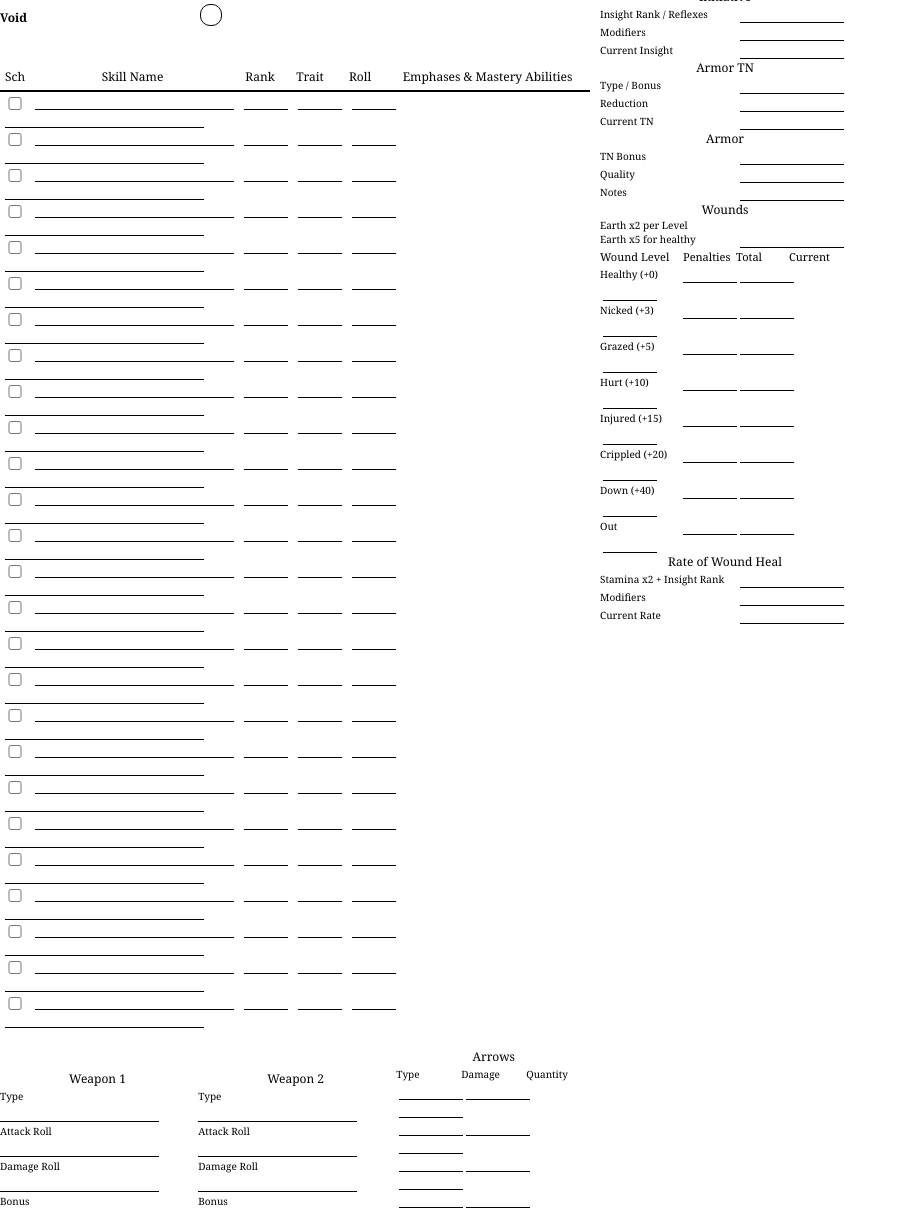
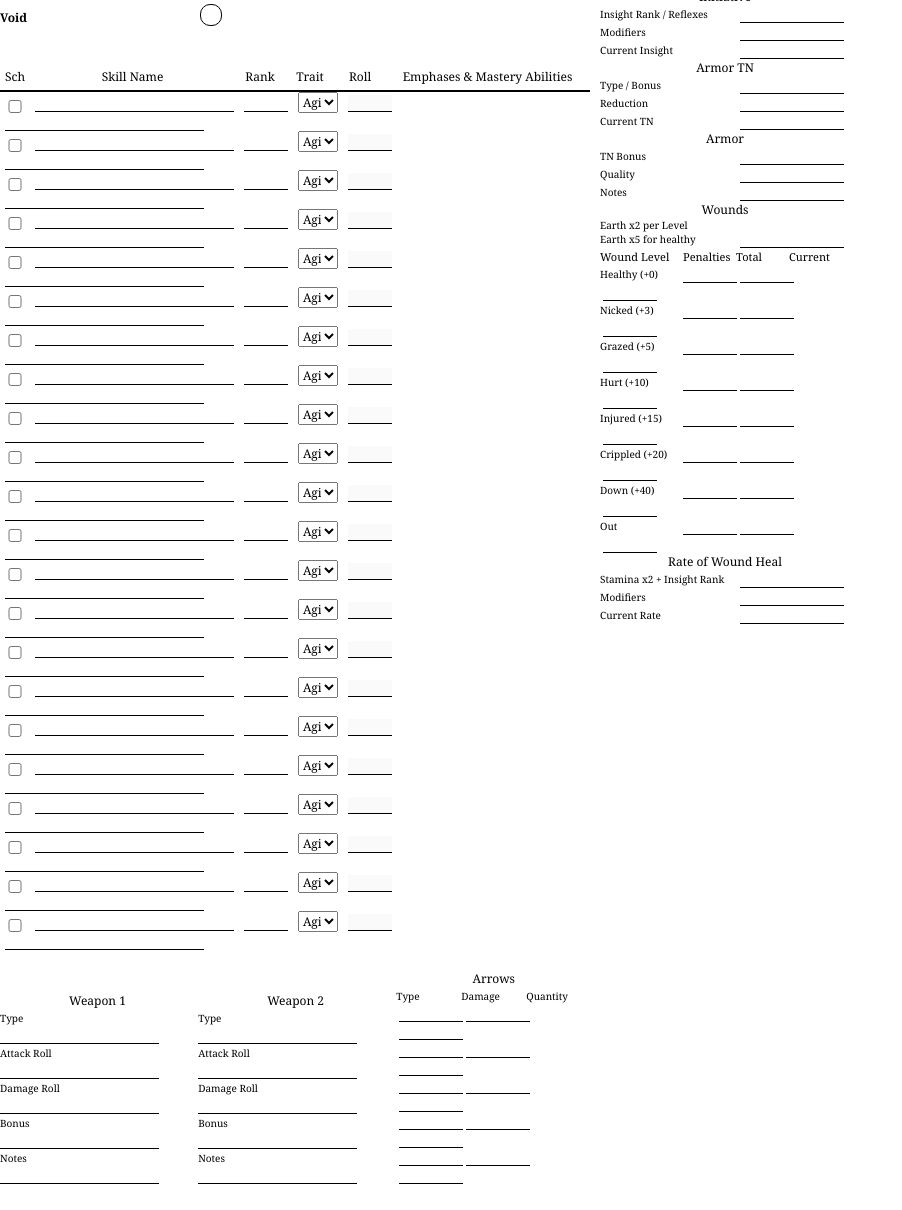
Before and after one commit to graycodes/L5R-Character-Sheet, a plain HTML site: page index.html in a window 1280 px wide. Shown: the part 367-1577 px from the top of the page, without its empty margins (0-902 px from the left). After the commit the page ends 1551 px from the top, so only its background shows below. Drawn offline with nearby package versions, Linux system fonts and the light colour scheme.

Commit message:
Added functionality to skills, roll column

```diff
--- a/index.html
+++ b/index.html
@@ -16,23 +16,23 @@
 		<div id="rings">
 			<div class="ring earth">
 				<label for="" class="ring-title"><strong>Earth</strong></label><input type="text" disabled="disabled" />
-				<label for="">Stamina</label><input type="text" />
-				<label for="">Willpower</label><input type="text" />
+				<label for="">Stamina</label><input class="trait stamina" type="text" />
+				<label for="">Willpower</label><input class="trait willpower" type="text" />
 			</div>
 			<div class="ring air">
 				<label for="" class="ring-title"><strong>Air</strong></label><input type="text" disabled="disabled" />
-				<label for="">Reflexes</label><input type="text" />
-				<label for="">Awareness</label><input type="text" />
+				<label for="">Reflexes</label><input class="trait reflexes" type="text" />
+				<label for="">Awareness</label><input class="trait awareness" type="text" />
 			</div>
 			<div class="ring water">
 				<label for="" class="ring-title"><strong>Water</strong></label><input type="text" disabled="disabled" />
-				<label for="">Strength</label><input type="text" />
-				<label for="">Perception</label><input type="text" />
+				<label for="">Strength</label><input class="trait strength" type="text" />
+				<label for="">Perception</label><input class="trait perception" type="text" />
 			</div>
 			<div class="ring fire">
 				<label for="" class="ring-title"><strong>Fire</strong></label><input type="text" disabled="disabled" />
-				<label for="">Agility</label><input type="text" />
-				<label for="">Intelligence</label><input type="text" />
+				<label for="">Agility</label><input class="trait agility" type="text" />
+				<label for="">Intelligence</label><input class="trait intelligence" type="text" />
 			</div>
 			<div class="ring void">
 				<label for="" class="ring-title"><strong>Void</strong></label><input type="text" />
@@ -40,28 +40,28 @@
 		</div>
 		<div id="skills">
 			<p class="title"><span class="col skill-school">Sch</span><span class="col skill-name">Skill Name</span><span class="col skill-rank">Rank</span><span class="col skill-trait">Trait</span><span class="col skill-roll">Roll</span><span class="col skill-emphases">Emphases & Mastery Abilities</span></p>
-			<p><input type="checkbox" class="col skill-school" /><input type="text" class="col skill-name" /><input type="text" class="col skill-rank" /><input type="text" class="col skill-trait" /><input type="text" class="col skill-roll" /><input type="text" class="col skill-emphases" /></p>
-			<p><input type="checkbox" class="col skill-school" /><input type="text" class="col skill-name" /><input type="text" class="col skill-rank" /><input type="text" class="col skill-trait" /><input type="text" class="col skill-roll" /><input type="text" class="col skill-emphases" /></p>
-			<p><input type="checkbox" class="col skill-school" /><input type="text" class="col skill-name" /><input type="text" class="col skill-rank" /><input type="text" class="col skill-trait" /><input type="text" class="col skill-roll" /><input type="text" class="col skill-emphases" /></p>
-			<p><input type="checkbox" class="col skill-school" /><input type="text" class="col skill-name" /><input type="text" class="col skill-rank" /><input type="text" class="col skill-trait" /><input type="text" class="col skill-roll" /><input type="text" class="col skill-emphases" /></p>
-			<p><input type="checkbox" class="col skill-school" /><input type="text" class="col skill-name" /><input type="text" class="col skill-rank" /><input type="text" class="col skill-trait" /><input type="text" class="col skill-roll" /><input type="text" class="col skill-emphases" /></p>
-			<p><input type="checkbox" class="col skill-school" /><input type="text" class="col skill-name" /><input type="text" class="col skill-rank" /><input type="text" class="col skill-trait" /><input type="text" class="col skill-roll" /><input type="text" class="col skill-emphases" /></p>
-			<p><input type="checkbox" class="col skill-school" /><input type="text" class="col skill-name" /><input type="text" class="col skill-rank" /><input type="text" class="col skill-trait" /><input type="text" class="col skill-roll" /><input type="text" class="col skill-emphases" /></p>
-			<p><input type="checkbox" class="col skill-school" /><input type="text" class="col skill-name" /><input type="text" class="col skill-rank" /><input type="text" class="col skill-trait" /><input type="text" class="col skill-roll" /><input type="text" class="col skill-emphases" /></p>
-			<p><input type="checkbox" class="col skill-school" /><input type="text" class="col skill-name" /><input type="text" class="col skill-rank" /><input type="text" class="col skill-trait" /><input type="text" class="col skill-roll" /><input type="text" class="col skill-emphases" /></p>
-			<p><input type="checkbox" class="col skill-school" /><input type="text" class="col skill-name" /><input type="text" class="col skill-rank" /><input type="text" class="col skill-trait" /><input type="text" class="col skill-roll" /><input type="text" class="col skill-emphases" /></p><p><input type="checkbox" class="col skill-school" /><input type="text" class="col skill-name" /><input type="text" class="col skill-rank" /><input type="text" class="col skill-trait" /><input type="text" class="col skill-roll" /><input type="text" class="col skill-emphases" /></p>
-			<p><input type="checkbox" class="col skill-school" /><input type="text" class="col skill-name" /><input type="text" class="col skill-rank" /><input type="text" class="col skill-trait" /><input type="text" class="col skill-roll" /><input type="text" class="col skill-emphases" /></p><p><input type="checkbox" class="col skill-school" /><input type="text" class="col skill-name" /><input type="text" class="col skill-rank" /><input type="text" class="col skill-trait" /><input type="text" class="col skill-roll" /><input type="text" class="col skill-emphases" /></p>
-			<p><input type="checkbox" class="col skill-school" /><input type="text" class="col skill-name" /><input type="text" class="col skill-rank" /><input type="text" class="col skill-trait" /><input type="text" class="col skill-roll" /><input type="text" class="col skill-emphases" /></p><p><input type="checkbox" class="col skill-school" /><input type="text" class="col skill-name" /><input type="text" class="col skill-rank" /><input type="text" class="col skill-trait" /><input type="text" class="col skill-roll" /><input type="text" class="col skill-emphases" /></p>
-			<p><input type="checkbox" class="col skill-school" /><input type="text" class="col skill-name" /><input type="text" class="col skill-rank" /><input type="text" class="col skill-trait" /><input type="text" class="col skill-roll" /><input type="text" class="col skill-emphases" /></p><p><input type="checkbox" class="col skill-school" /><input type="text" class="col skill-name" /><input type="text" class="col skill-rank" /><input type="text" class="col skill-trait" /><input type="text" class="col skill-roll" /><input type="text" class="col skill-emphases" /></p>
-			<p><input type="checkbox" class="col skill-school" /><input type="text" class="col skill-name" /><input type="text" class="col skill-rank" /><input type="text" class="col skill-trait" /><input type="text" class="col skill-roll" /><input type="text" class="col skill-emphases" /></p>
-			<p><input type="checkbox" class="col skill-school" /><input type="text" class="col skill-name" /><input type="text" class="col skill-rank" /><input type="text" class="col skill-trait" /><input type="text" class="col skill-roll" /><input type="text" class="col skill-emphases" /></p>
-			<p><input type="checkbox" class="col skill-school" /><input type="text" class="col skill-name" /><input type="text" class="col skill-rank" /><input type="text" class="col skill-trait" /><input type="text" class="col skill-roll" /><input type="text" class="col skill-emphases" /></p>
-			<p><input type="checkbox" class="col skill-school" /><input type="text" class="col skill-name" /><input type="text" class="col skill-rank" /><input type="text" class="col skill-trait" /><input type="text" class="col skill-roll" /><input type="text" class="col skill-emphases" /></p>
-			<p><input type="checkbox" class="col skill-school" /><input type="text" class="col skill-name" /><input type="text" class="col skill-rank" /><input type="text" class="col skill-trait" /><input type="text" class="col skill-roll" /><input type="text" class="col skill-emphases" /></p>
-			<p><input type="checkbox" class="col skill-school" /><input type="text" class="col skill-name" /><input type="text" class="col skill-rank" /><input type="text" class="col skill-trait" /><input type="text" class="col skill-roll" /><input type="text" class="col skill-emphases" /></p>
-			<p><input type="checkbox" class="col skill-school" /><input type="text" class="col skill-name" /><input type="text" class="col skill-rank" /><input type="text" class="col skill-trait" /><input type="text" class="col skill-roll" /><input type="text" class="col skill-emphases" /></p>
-			<p><input type="checkbox" class="col skill-school" /><input type="text" class="col skill-name" /><input type="text" class="col skill-rank" /><input type="text" class="col skill-trait" /><input type="text" class="col skill-roll" /><input type="text" class="col skill-emphases" /></p>
-			<p><input type="checkbox" class="col skill-school" /><input type="text" class="col skill-name" /><input type="text" class="col skill-rank" /><input type="text" class="col skill-trait" /><input type="text" class="col skill-roll" /><input type="text" class="col skill-emphases" /></p>
+			<p><input type="checkbox" class="col skill-school" /><input type="text" class="col skill-name" /><input type="text" class="col skill-rank" /><select class="col skill-trait"><option>Agility</option><option>Awareness</option><option>Intelligence</option><option>Perception</option><option>Reflexes</option><option>Stamina</option><option>Strength</option><option>Willpower</option></select><input type="text" class="col skill-roll" disabled="disabled" /><input type="text" class="col skill-emphases" /></p>
+			<p><input type="checkbox" class="col skill-school" /><input type="text" class="col skill-name" /><input type="text" class="col skill-rank" /><select class="col skill-trait"><option>Agility</option><option>Awareness</option><option>Intelligence</option><option>Perception</option><option>Reflexes</option><option>Stamina</option><option>Strength</option><option>Willpower</option></select><input type="text" class="col skill-roll" disabled="disabled" /><input type="text" class="col skill-emphases" /></p>
+			<p><input type="checkbox" class="col skill-school" /><input type="text" class="col skill-name" /><input type="text" class="col skill-rank" /><select class="col skill-trait"><option>Agility</option><option>Awareness</option><option>Intelligence</option><option>Perception</option><option>Reflexes</option><option>Stamina</option><option>Strength</option><option>Willpower</option></select><input type="text" class="col skill-roll" disabled="disabled" /><input type="text" class="col skill-emphases" /></p>
+			<p><input type="checkbox" class="col skill-school" /><input type="text" class="col skill-name" /><input type="text" class="col skill-rank" /><select class="col skill-trait"><option>Agility</option><option>Awareness</option><option>Intelligence</option><option>Perception</option><option>Reflexes</option><option>Stamina</option><option>Strength</option><option>Willpower</option></select><input type="text" class="col skill-roll" disabled="disabled" /><input type="text" class="col skill-emphases" /></p>
+			<p><input type="checkbox" class="col skill-school" /><input type="text" class="col skill-name" /><input type="text" class="col skill-rank" /><select class="col skill-trait"><option>Agility</option><option>Awareness</option><option>Intelligence</option><option>Perception</option><option>Reflexes</option><option>Stamina</option><option>Strength</option><option>Willpower</option></select><input type="text" class="col skill-roll" disabled="disabled" /><input type="text" class="col skill-emphases" /></p>
+			<p><input type="checkbox" class="col skill-school" /><input type="text" class="col skill-name" /><input type="text" class="col skill-rank" /><select class="col skill-trait"><option>Agility</option><option>Awareness</option><option>Intelligence</option><option>Perception</option><option>Reflexes</option><option>Stamina</option><option>Strength</option><option>Willpower</option></select><input type="text" class="col skill-roll" disabled="disabled" /><input type="text" class="col skill-emphases" /></p>
+			<p><input type="checkbox" class="col skill-school" /><input type="text" class="col skill-name" /><input type="text" class="col skill-rank" /><select class="col skill-trait"><option>Agility</option><option>Awareness</option><option>Intelligence</option><option>Perception</option><option>Reflexes</option><option>Stamina</option><option>Strength</option><option>Willpower</option></select><input type="text" class="col skill-roll" disabled="disabled" /><input type="text" class="col skill-emphases" /></p>
+			<p><input type="checkbox" class="col skill-school" /><input type="text" class="col skill-name" /><input type="text" class="col skill-rank" /><select class="col skill-trait"><option>Agility</option><option>Awareness</option><option>Intelligence</option><option>Perception</option><option>Reflexes</option><option>Stamina</option><option>Strength</option><option>Willpower</option></select><input type="text" class="col skill-roll" disabled="disabled" /><input type="text" class="col skill-emphases" /></p>
+			<p><input type="checkbox" class="col skill-school" /><input type="text" class="col skill-name" /><input type="text" class="col skill-rank" /><select class="col skill-trait"><option>Agility</option><option>Awareness</option><option>Intelligence</option><option>Perception</option><option>Reflexes</option><option>Stamina</option><option>Strength</option><option>Willpower</option></select><input type="text" class="col skill-roll" disabled="disabled" /><input type="text" class="col skill-emphases" /></p>
+			<p><input type="checkbox" class="col skill-school" /><input type="text" class="col skill-name" /><input type="text" class="col skill-rank" /><select class="col skill-trait"><option>Agility</option><option>Awareness</option><option>Intelligence</option><option>Perception</option><option>Reflexes</option><option>Stamina</option><option>Strength</option><option>Willpower</option></select><input type="text" class="col skill-roll" disabled="disabled" /><input type="text" class="col skill-emphases" /></p>
+			<p><input type="checkbox" class="col skill-school" /><input type="text" class="col skill-name" /><input type="text" class="col skill-rank" /><select class="col skill-trait"><option>Agility</option><option>Awareness</option><option>Intelligence</option><option>Perception</option><option>Reflexes</option><option>Stamina</option><option>Strength</option><option>Willpower</option></select><input type="text" class="col skill-roll" disabled="disabled" /><input type="text" class="col skill-emphases" /></p>
+			<p><input type="checkbox" class="col skill-school" /><input type="text" class="col skill-name" /><input type="text" class="col skill-rank" /><select class="col skill-trait"><option>Agility</option><option>Awareness</option><option>Intelligence</option><option>Perception</option><option>Reflexes</option><option>Stamina</option><option>Strength</option><option>Willpower</option></select><input type="text" class="col skill-roll" disabled="disabled" /><input type="text" class="col skill-emphases" /></p>
+			<p><input type="checkbox" class="col skill-school" /><input type="text" class="col skill-name" /><input type="text" class="col skill-rank" /><select class="col skill-trait"><option>Agility</option><option>Awareness</option><option>Intelligence</option><option>Perception</option><option>Reflexes</option><option>Stamina</option><option>Strength</option><option>Willpower</option></select><input type="text" class="col skill-roll" disabled="disabled" /><input type="text" class="col skill-emphases" /></p>
+			<p><input type="checkbox" class="col skill-school" /><input type="text" class="col skill-name" /><input type="text" class="col skill-rank" /><select class="col skill-trait"><option>Agility</option><option>Awareness</option><option>Intelligence</option><option>Perception</option><option>Reflexes</option><option>Stamina</option><option>Strength</option><option>Willpower</option></select><input type="text" class="col skill-roll" disabled="disabled" /><input type="text" class="col skill-emphases" /></p>
+			<p><input type="checkbox" class="col skill-school" /><input type="text" class="col skill-name" /><input type="text" class="col skill-rank" /><select class="col skill-trait"><option>Agility</option><option>Awareness</option><option>Intelligence</option><option>Perception</option><option>Reflexes</option><option>Stamina</option><option>Strength</option><option>Willpower</option></select><input type="text" class="col skill-roll" disabled="disabled" /><input type="text" class="col skill-emphases" /></p>
+			<p><input type="checkbox" class="col skill-school" /><input type="text" class="col skill-name" /><input type="text" class="col skill-rank" /><select class="col skill-trait"><option>Agility</option><option>Awareness</option><option>Intelligence</option><option>Perception</option><option>Reflexes</option><option>Stamina</option><option>Strength</option><option>Willpower</option></select><input type="text" class="col skill-roll" disabled="disabled" /><input type="text" class="col skill-emphases" /></p>
+			<p><input type="checkbox" class="col skill-school" /><input type="text" class="col skill-name" /><input type="text" class="col skill-rank" /><select class="col skill-trait"><option>Agility</option><option>Awareness</option><option>Intelligence</option><option>Perception</option><option>Reflexes</option><option>Stamina</option><option>Strength</option><option>Willpower</option></select><input type="text" class="col skill-roll" disabled="disabled" /><input type="text" class="col skill-emphases" /></p>
+			<p><input type="checkbox" class="col skill-school" /><input type="text" class="col skill-name" /><input type="text" class="col skill-rank" /><select class="col skill-trait"><option>Agility</option><option>Awareness</option><option>Intelligence</option><option>Perception</option><option>Reflexes</option><option>Stamina</option><option>Strength</option><option>Willpower</option></select><input type="text" class="col skill-roll" disabled="disabled" /><input type="text" class="col skill-emphases" /></p>
+			<p><input type="checkbox" class="col skill-school" /><input type="text" class="col skill-name" /><input type="text" class="col skill-rank" /><select class="col skill-trait"><option>Agility</option><option>Awareness</option><option>Intelligence</option><option>Perception</option><option>Reflexes</option><option>Stamina</option><option>Strength</option><option>Willpower</option></select><input type="text" class="col skill-roll" disabled="disabled" /><input type="text" class="col skill-emphases" /></p>
+			<p><input type="checkbox" class="col skill-school" /><input type="text" class="col skill-name" /><input type="text" class="col skill-rank" /><select class="col skill-trait"><option>Agility</option><option>Awareness</option><option>Intelligence</option><option>Perception</option><option>Reflexes</option><option>Stamina</option><option>Strength</option><option>Willpower</option></select><input type="text" class="col skill-roll" disabled="disabled" /><input type="text" class="col skill-emphases" /></p>
+			<p><input type="checkbox" class="col skill-school" /><input type="text" class="col skill-name" /><input type="text" class="col skill-rank" /><select class="col skill-trait"><option>Agility</option><option>Awareness</option><option>Intelligence</option><option>Perception</option><option>Reflexes</option><option>Stamina</option><option>Strength</option><option>Willpower</option></select><input type="text" class="col skill-roll" disabled="disabled" /><input type="text" class="col skill-emphases" /></p>
+			<p><input type="checkbox" class="col skill-school" /><input type="text" class="col skill-name" /><input type="text" class="col skill-rank" /><select class="col skill-trait"><option>Agility</option><option>Awareness</option><option>Intelligence</option><option>Perception</option><option>Reflexes</option><option>Stamina</option><option>Strength</option><option>Willpower</option></select><input type="text" class="col skill-roll" disabled="disabled" /><input type="text" class="col skill-emphases" /></p>
 		</div>
 		<div id="weapons">
 			<div class="weapon">
@@ -156,6 +156,7 @@
 <script src="http://code.jquery.com/jquery-1.8.3.min.js"></script>
 <script src="rings.js"></script>
 <script src="status-bars.js"></script>
+<script src="skills.js"></script>
 
 </body>
 </html>
--- a/l5r.css
+++ b/l5r.css
@@ -97,7 +97,8 @@ h1 {
 	vertical-align: bottom;
 }
 
-#skills input.col {
+#skills input.col,
+#skills select.col {
 	margin: 0 5px 0 5px;
 }
 
--- a/rings.js
+++ b/rings.js
@@ -2,7 +2,8 @@
 (function() {
 
 	$(document).ready( function() {
-		$('#rings').find('input:enabled').change(setRing);
+		$('#rings').find('input:enabled')
+			.change(setRing);
 	});
 
 	var setRing = function(e) {
```
Also changed, not shown: skills.js (added, +27 -0 lines).
